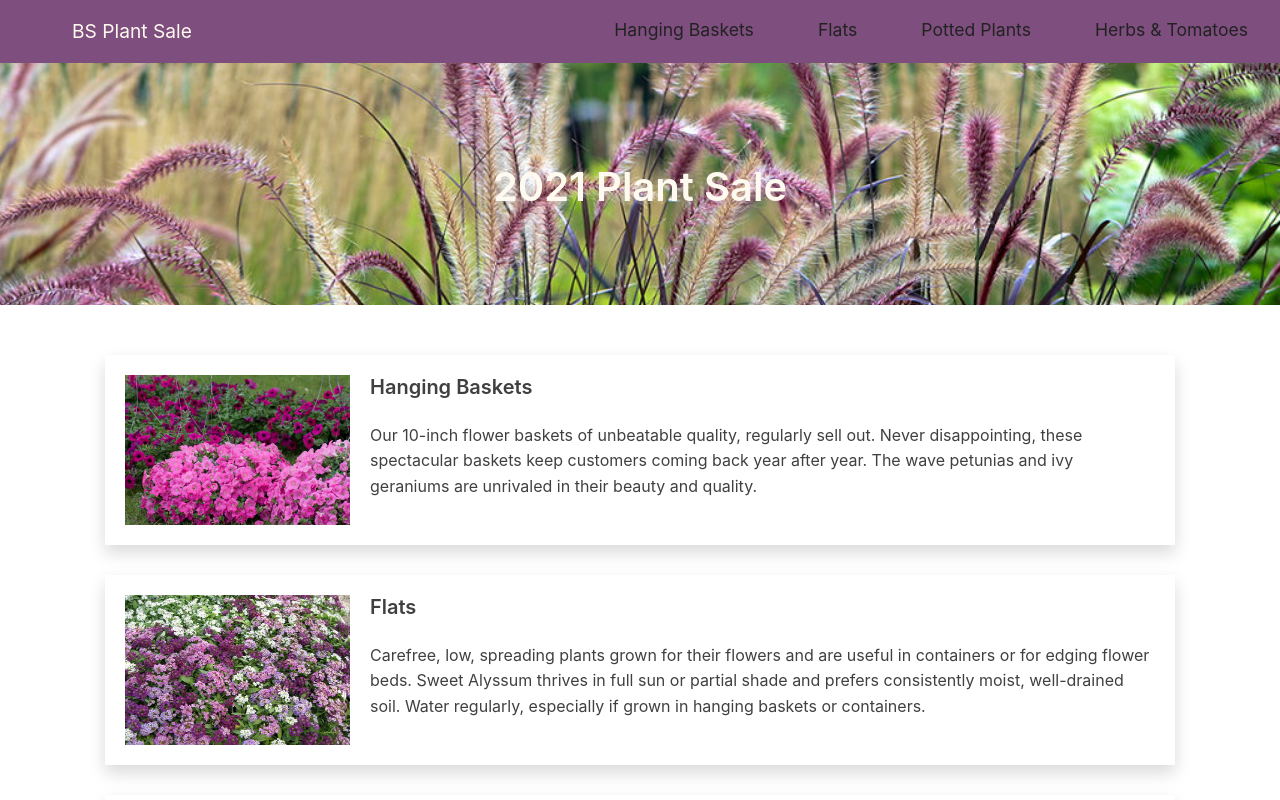
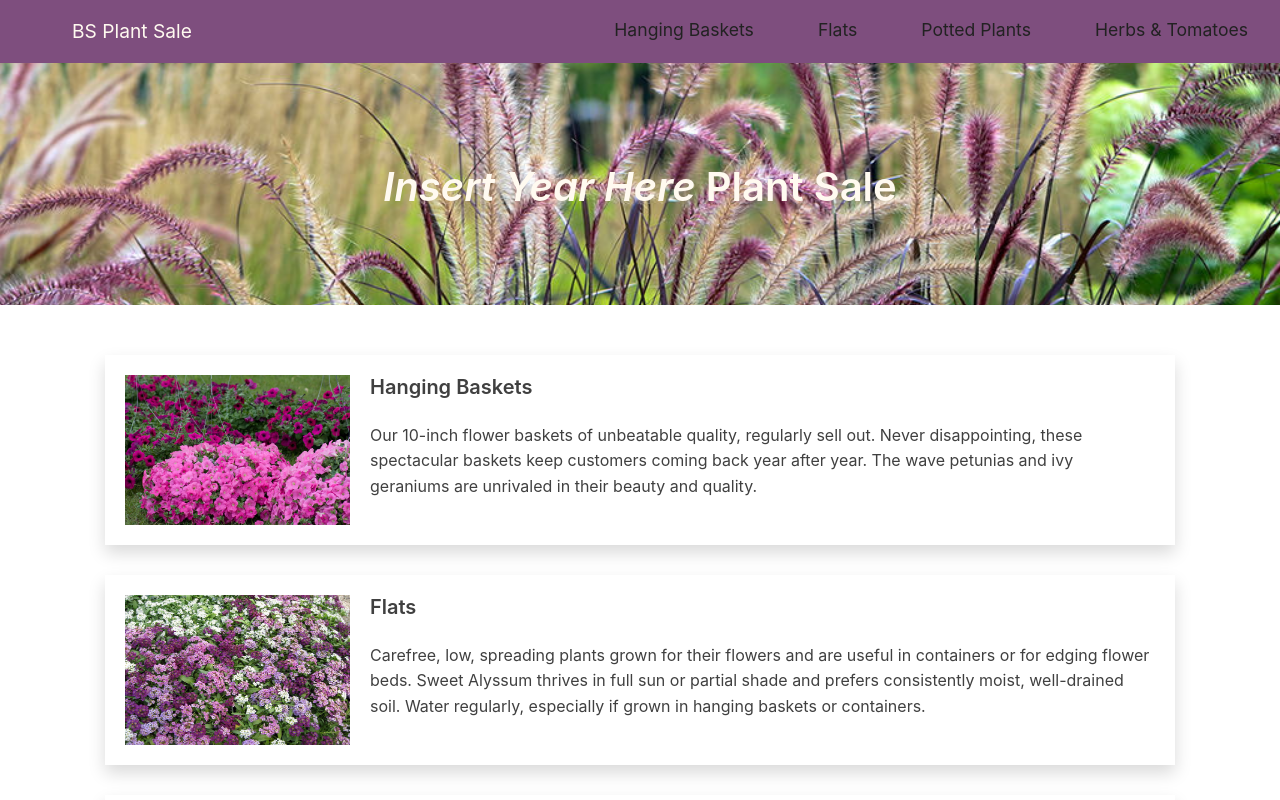
Before and after one commit to betsystevens/flowersale, a React (Create React App) app: page /home in a window 1280 px wide. Shown: the top 800 px of the page. Built offline with nearby package versions, Linux system fonts and the light colour scheme.

Commit message:
Testing out PRs

```diff
--- a/src/components/Hero.js
+++ b/src/components/Hero.js
@@ -4,7 +4,7 @@ function Hero(props) {
   return (
     <div className="hero">
       <div className="flex-center">
-          <h1>2021 Plant Sale</h1>
+          <h1><i>Insert Year Here</i> Plant Sale</h1>
       </div>
     </div>
   )
```
